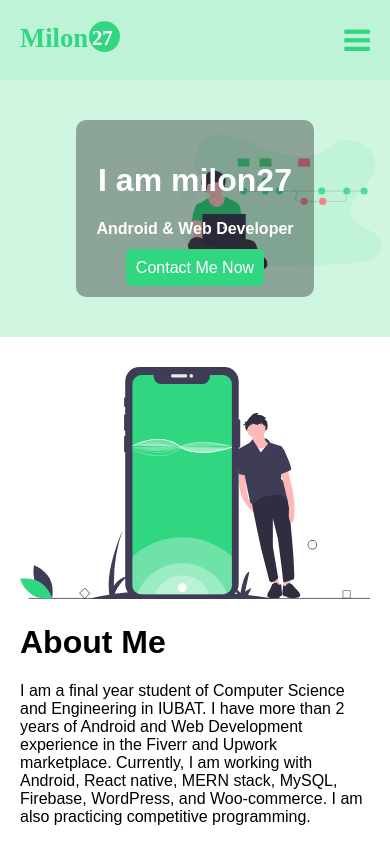
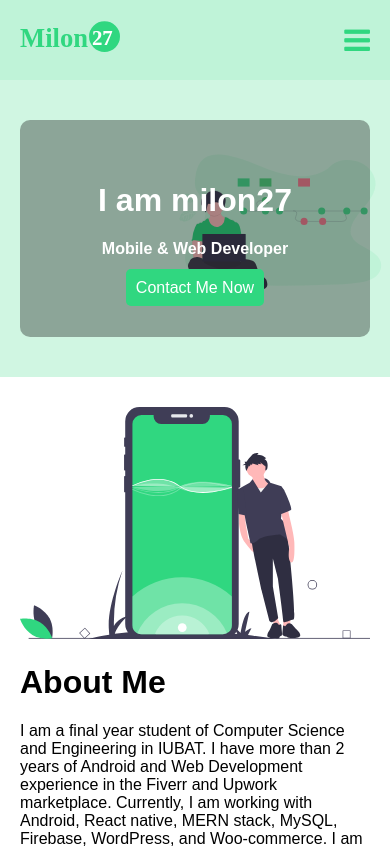
Before and after one commit to milon27/next-js-portfolio, a Next.js app: page / in a window 390 px wide. Shown: the top 848 px of the page. Built offline with nearby package versions, Linux system fonts and the light colour scheme.

Commit message:
fix the hero css padding margin

```diff
--- a/package.json
+++ b/package.json
@@ -8,7 +8,7 @@
     "build": "next build",
     "start": "next start",
     "export": "next export",
-    "deploy": "firebase deploy --only functions,hosting"
+    "deploy": "next build && firebase deploy --only hosting,functions:nextServer2"
   },
   "dependencies": {
     "@contentful/rich-text-html-renderer": "^14.1.2",
--- a/src/components/home/Hero.js
+++ b/src/components/home/Hero.js
@@ -4,7 +4,7 @@ export default function Hero() {
         <div className="flex hero-bg">
             <div className="hero-text">
                 <h1>I am milon27</h1>
-                <h4>Android & Web Developer</h4>
+                <h4>Mobile & Web Developer</h4>
 
                 <Link href="/contact" >
                     <a className="btn">Contact Me Now </a>
--- a/src/pages/portfolio/[slug].js
+++ b/src/pages/portfolio/[slug].js
@@ -17,7 +17,7 @@ export default function PortDetails({ port, isFound }) {//
 
     return (
         <div>
-            {console.log(port.fields)}
+            {/* console.log(port.fields) */}
             <Header title={port.fields.title} />
             <div className="page_head">
                 <h1>{port.fields.title}</h1>
@@ -45,7 +45,7 @@ export async function getStaticProps(context) {
 
         return {
             props: { port: res, isFound: true },
-            revalidate: 86400//24 hours
+            revalidate: 5000//24 hours
         }
     } catch (e) {
         console.warn(e.message);
--- a/src/pages/portfolio/index.js
+++ b/src/pages/portfolio/index.js
@@ -41,7 +41,7 @@ export const getStaticProps = async (context) => {
             props: {
                 portfolios: data//arry
                 , isFound: true
-            }, revalidate: 43200//12 hours(86400/2)=43200
+            }, revalidate: 5000//(5 second)//12 hours(86400/2)=43200
         }
     } catch (e) {
         console.log(e);
--- a/styles/globals.css
+++ b/styles/globals.css
@@ -271,7 +271,9 @@ header{
   color:#ffffff;
   padding: 20px;
   text-align: center;
-  margin:40px auto;
+  margin:40px 20px;
+  padding: 40px 10px;
+  width: 100%;
   border-radius: 10px;
   background-color: rgba(0, 0, 0, 0.329);
 }
```
